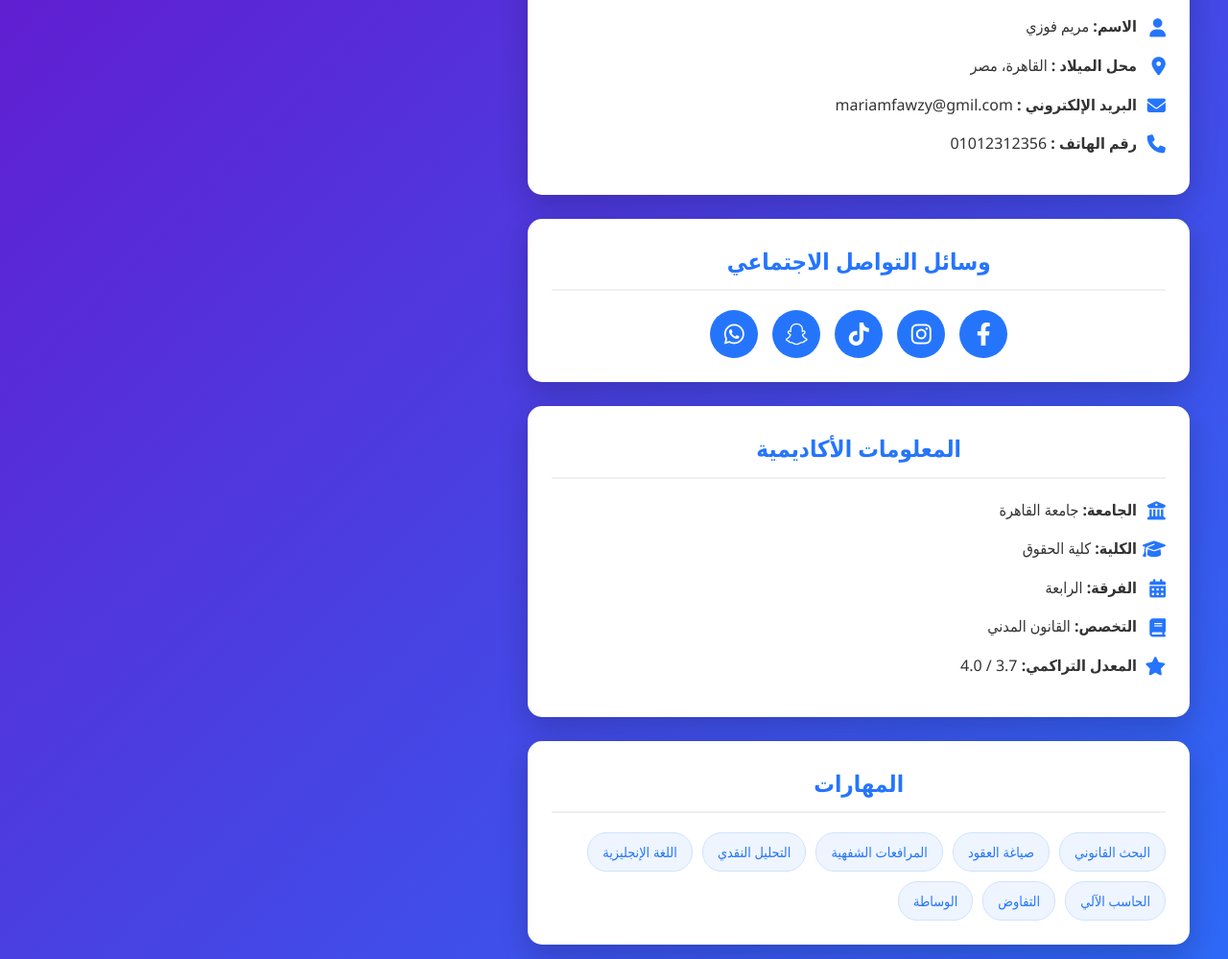
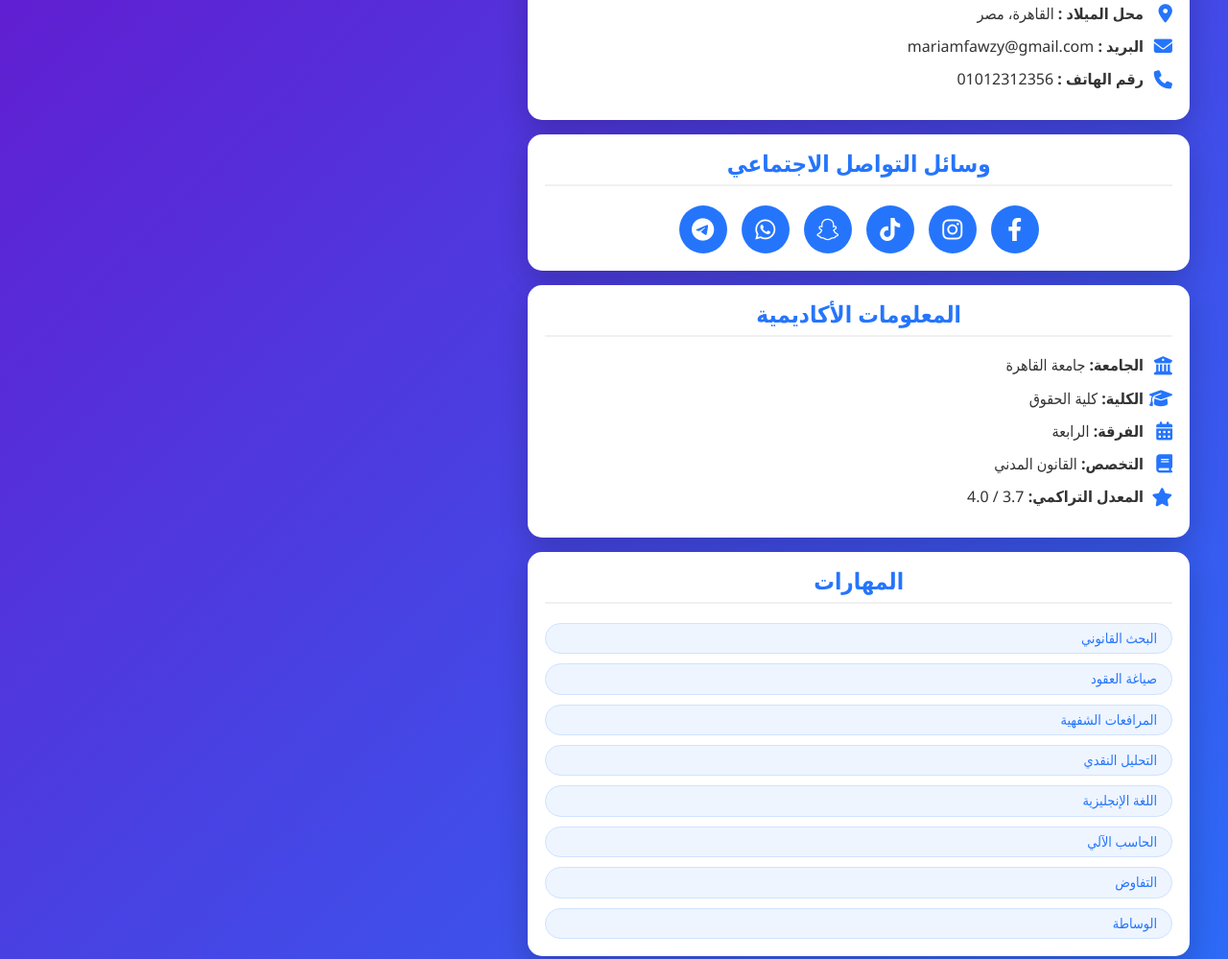
Before and after one commit to khedmapodcast-cpu/mariamfawzy-id, a plain HTML site: page index.html in a window 1280 px wide. Shown: the part 414-1413 px from the top of the page at 96% size. Drawn offline with Linux system fonts and the light colour scheme.

Commit message:
index.html

```diff
--- a/index.html
+++ b/index.html
@@ -16,7 +16,7 @@
         body {
             background: linear-gradient(135deg, #6a11cb 0%, #2575fc 100%);
             color: #333;
-            line-height: 1.6;
+            line-height: 1;
             padding: 20px;
             min-height: 100vh;
         }
@@ -61,8 +61,8 @@
             background: white;
             border-radius: 15px;
             box-shadow: 0 10px 30px rgba(0, 0, 0, 0.2);
-            padding: 25px;
-            margin-bottom: 25px;
+            padding: 18px;
+            margin-bottom: 15px;
             transition: transform 0.3s ease;
         }
 
@@ -129,7 +129,7 @@
         }
 
         .skills-list {
-            display: flex;
+            display: grid;
             flex-wrap: wrap;
             gap: 10px;
             margin-top: 15px;
@@ -146,7 +146,7 @@
 
         .interests-list {
             display: grid;
-            grid-template-columns: repeat(auto-fill, minmax(150px, 1fr));
+            grid-template-columns: repeat(auto-fill, minmax(100px, 1fr));
             gap: 15px;
             margin-top: 15px;
         }
@@ -201,8 +201,8 @@
 
                     <div class="info-item">
                         <i class="fas fa-envelope"></i>
-                        <span><strong>البريد الإلكتروني
-                        :</strong> mariamfawzy@gmil.com</span>
+                        <span><strong>البريد
+                        :</strong> mariamfawzy@gmail.com</span>
                     </div>
 
                     <div class="info-item">
@@ -221,7 +221,7 @@
                         <a href="#" class="social-icon"><i class="fab fa-tiktok"></i></a>
                         <a href="#" class="social-icon"><i class="fab fa-snapchat-ghost"></i></a>
                         <a href="#" class="social-icon"><i class="fab fa-whatsapp"></i></a>
-
+                      <a href="#" class="social-icon"><i class="fab fa-telegram"></i></a>
                 </div>
             </div>
 
```
